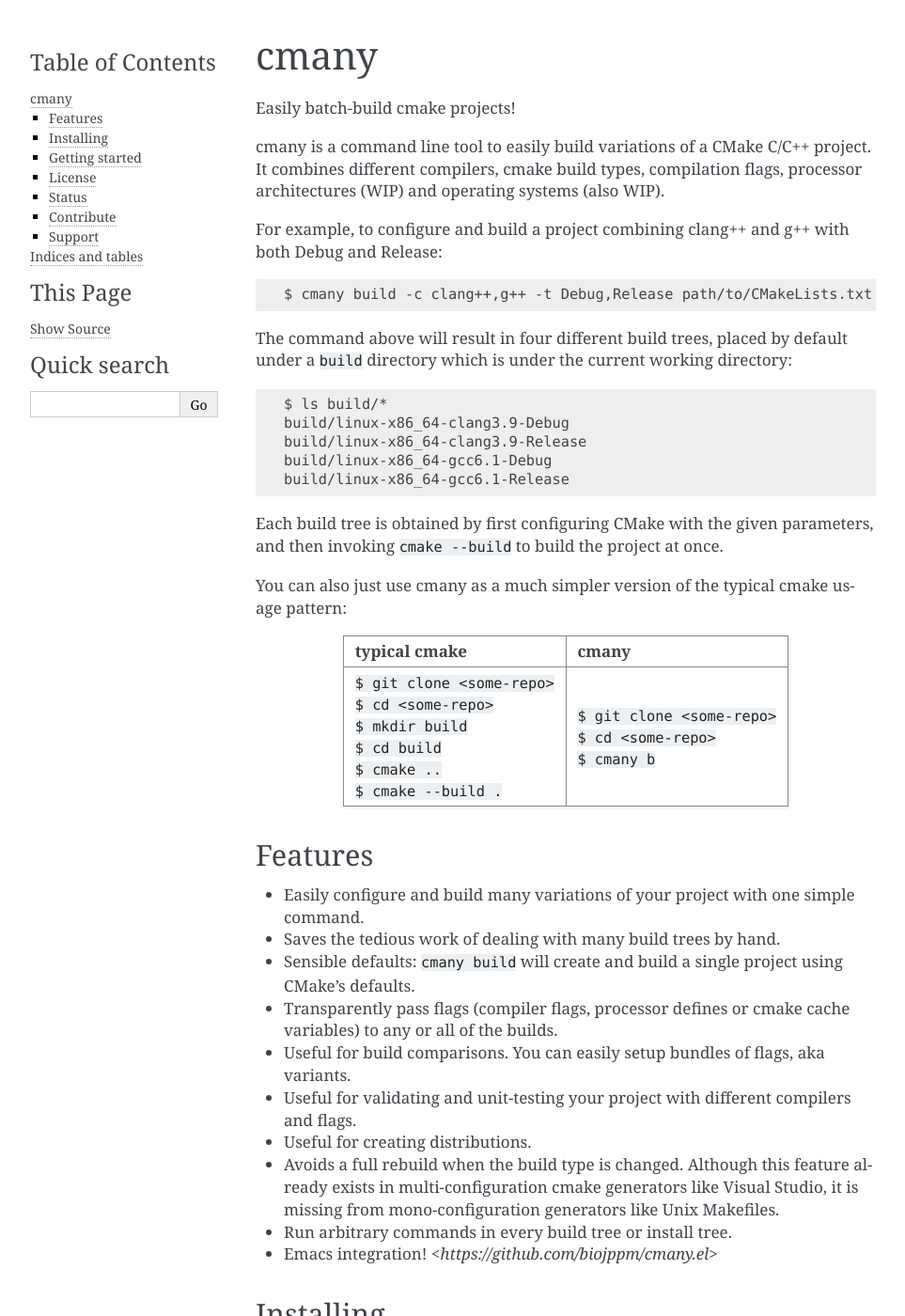
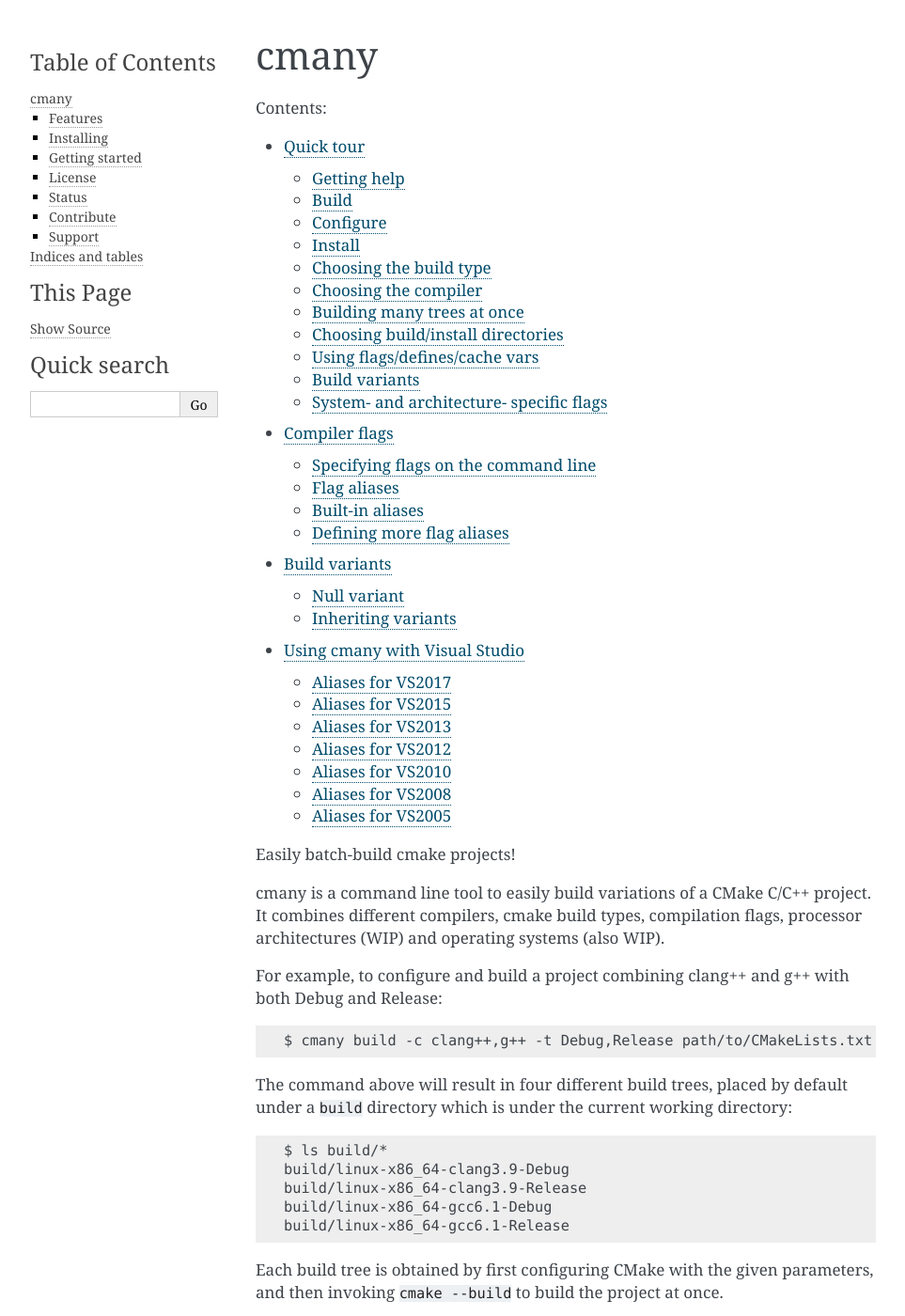
Before and after one commit to biojppm/cmany, a Sphinx documentation site: the page built from doc/index.rst, in a window 1280 px wide and 1400 px high. Shown: the whole window at 94% size, without its empty margins (148-1111 px from the left). Built offline with Sphinx 7.4.7, drawn with Linux system fonts in a browser that asks for light colours.

Commit message:
docs getting readthedocs.io to display the documents

```diff
--- a/doc/conf.py
+++ b/doc/conf.py
@@ -153,5 +153,3 @@
      author, 'cmany', 'One line description of project.',
      'Miscellaneous'),
 ]
-
-print("CARALHO")
--- a/doc/index.rst
+++ b/doc/index.rst
@@ -1,5 +1,14 @@
 cmany
 =====
+
+.. toctree::
+   :maxdepth: 2
+   :caption: Contents:
+
+   quick_tour
+   flags
+   variants
+   vs
 
 Easily batch-build cmake projects!
 
```
